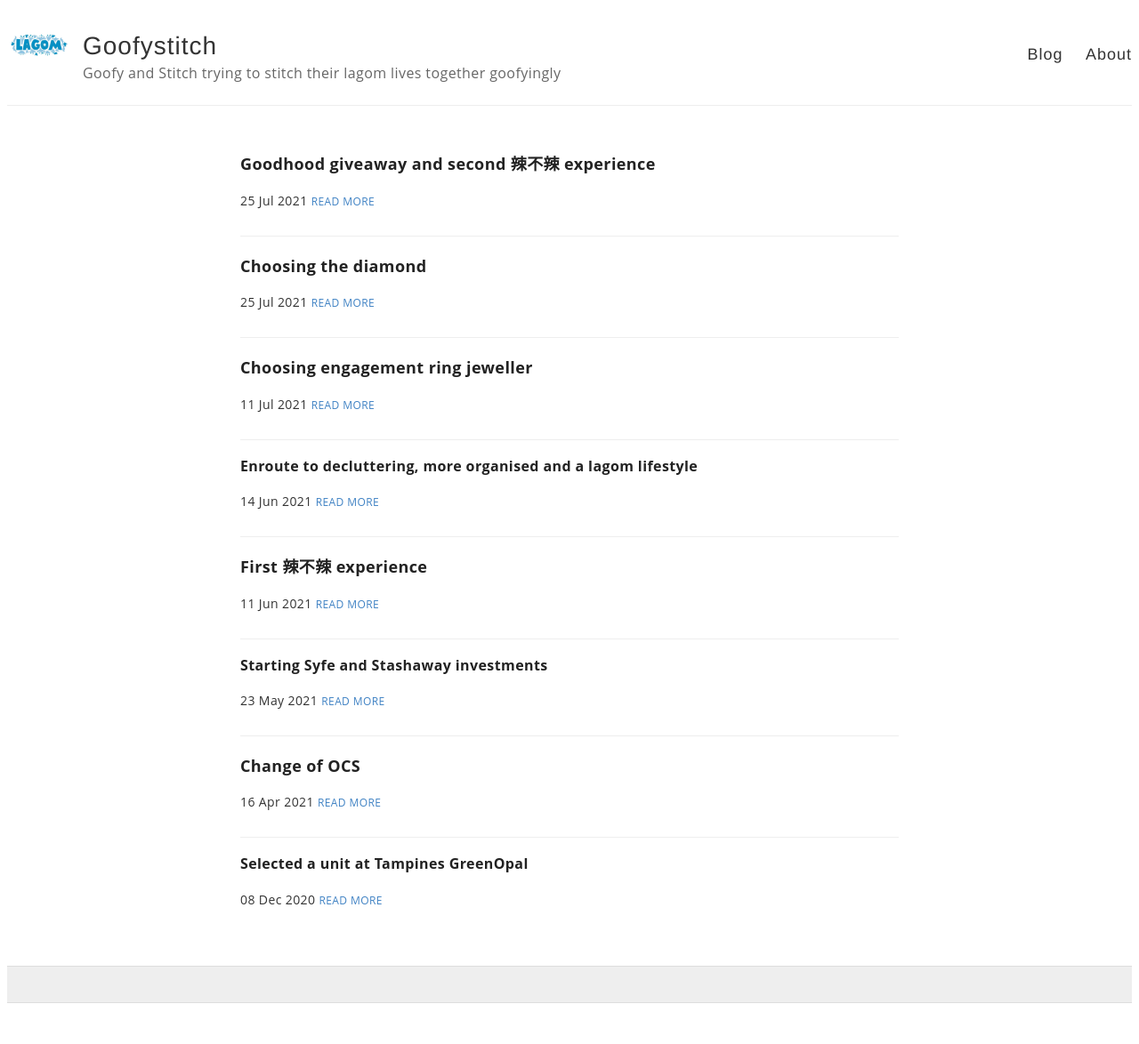
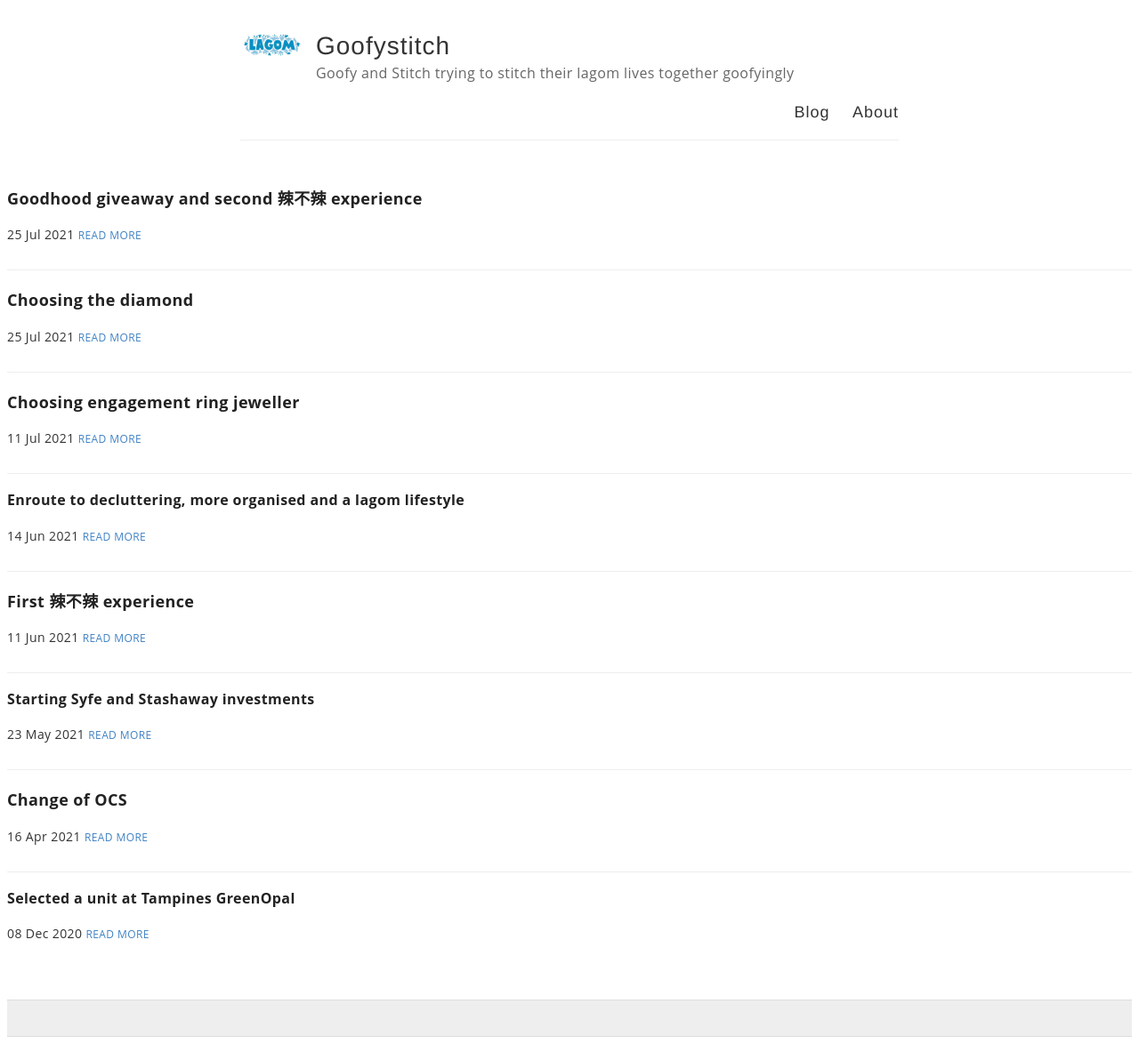
Before and after one commit to ourcarus/casadelagom, a Jekyll site: the page built from index.html, in a window 1280 px wide. Shown: the whole page at 89% size. Built offline with Jekyll 4.4.1, drawn with Linux system fonts in a browser that asks for light colours; before the commit the page ends 1136 px from its top, so only the background shows below that.

Commit message:
Update default.html

```diff
--- a/_layouts/default.html
+++ b/_layouts/default.html
@@ -17,7 +17,7 @@
 
   <body>
     <div class="wrapper-masthead">
-      <div class="w3-container">
+      <div class="container">
         <header class="masthead clearfix">
           <a href="{{ site.baseurl }}/" class="site-avatar"><img src="{{ site.avatar }}" /></a>
 
@@ -34,7 +34,7 @@
       </div>
     </div>
 
-    <div id="main" role="main" class="container">
+    <div id="main" role="main" class="w3-container">
       {{ content }}
     </div>
 
```
